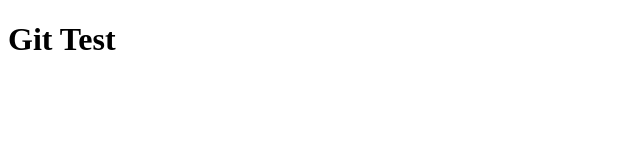
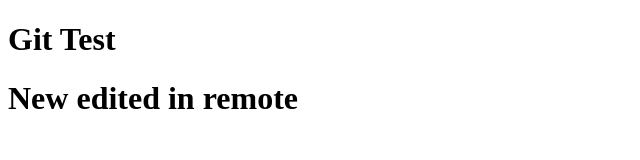
Before and after one commit to VenkatAmul/karikada, a plain HTML site: page index.html in a window 1280 px wide. Shown: the whole page, without its empty margins (0-640 px from the left). Drawn offline with Linux system fonts and the light colour scheme.

Commit message:
Update index

```diff
--- a/index.html
+++ b/index.html
@@ -8,5 +8,6 @@
 </head>
 <body>
     <h1> Git Test</h1>
+    <h1> New edited in remote</h1>
 </body>
 </html>
```
